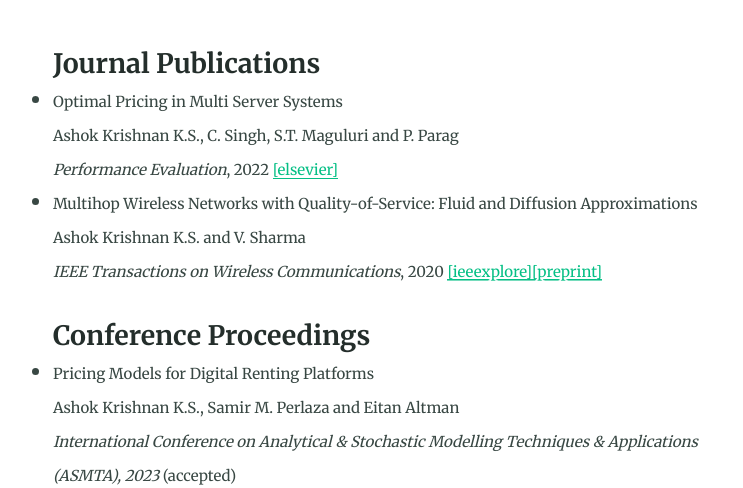
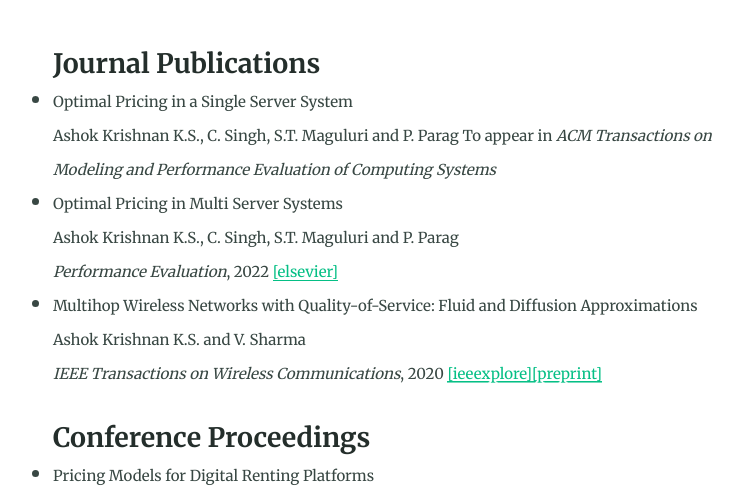
Before and after one commit to ashokkri/ashokkri.github.io, a Jekyll site: the page built from publications.md, in a window 1280 px wide and 900 px high, cut to the strip 412-900 px from the top of the window. Shown: the whole strip, without its empty margins (230-973 px from the left). Built offline with Jekyll 4.4.1, drawn with Linux system fonts in a browser that asks for light colours.

Commit message:
Update publications.md

```diff
--- a/publications.md
+++ b/publications.md
@@ -8,6 +8,10 @@ feature_image: "https://picsum.photos/1300/400?image=989"
 ---
 
 #### Journal Publications
+
+- <small>Optimal Pricing in a Single Server System
+  Ashok Krishnan K.S., C. Singh, S.T. Maguluri and P. Parag
+  To appear in *ACM Transactions on Modeling and Performance Evaluation of Computing Systems*
 
 - <small>Optimal Pricing in Multi Server Systems
   Ashok Krishnan K.S., C. Singh, S.T. Maguluri and P. Parag
```
